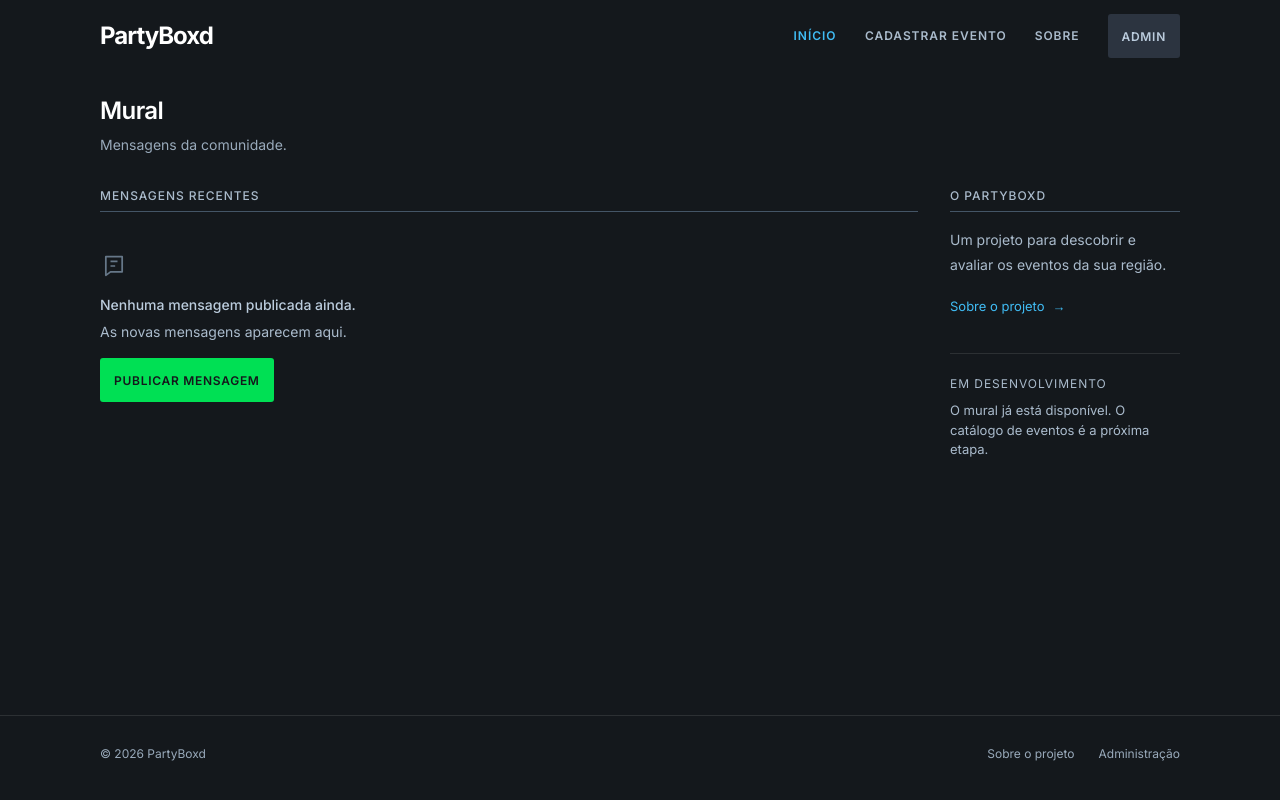
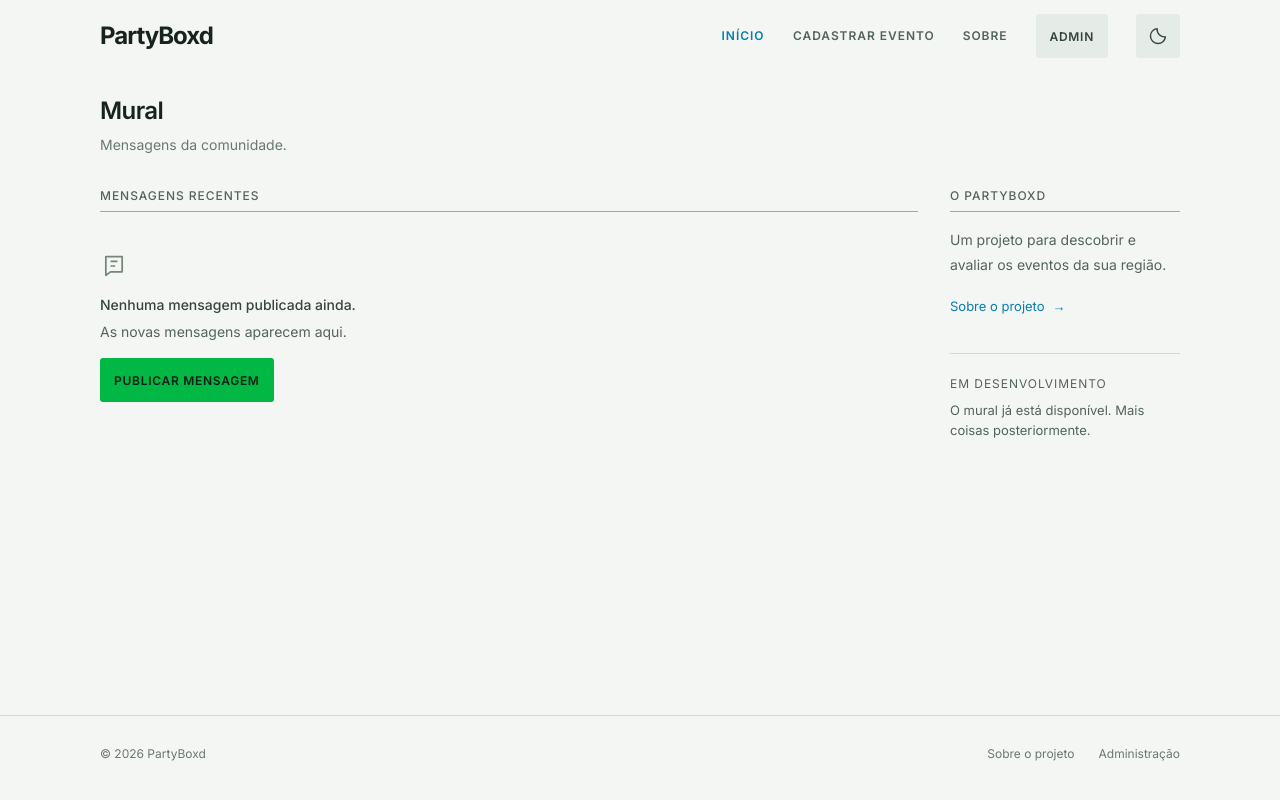
Before and after one commit to thiagoliuth/roleBox, a Django app: page / in a window 1280 px wide. Run offline with Django 5.2, Linux system fonts and the light colour scheme; data that the repository does not hold is empty; some libraries are stand-ins or nearby versions.

Commit message:
feat: modo claro

```diff
--- a/home/static/home/theme.css
+++ b/home/static/home/theme.css
@@ -25,6 +25,27 @@
     --lb-motion: 120ms;
 }
 
+html[data-theme="light"] {
+    color-scheme: light;
+    --lb-bg: #f4f6f3;
+    --lb-surface: #fff;
+    --lb-panel: #e5ebe7;
+    --lb-panel-hover: #d3ddd7;
+    --lb-border: #9aaba1;
+    --lb-border-soft: rgba(20, 40, 28, .14);
+    --lb-text: #53645a;
+    --lb-text-muted: #68796f;
+    --lb-text-strong: #17231b;
+    --lb-text-body: #34463a;
+    --lb-green: #00b843;
+    --lb-green-hover: #009d39;
+    --lb-blue: #087eae;
+    --lb-focus: #087eae;
+    --lb-decoration: #73877a;
+    --lb-on-green: #102017;
+    --lb-error: #bd3434;
+}
+
 body { margin: 0; background: var(--lb-bg); color: var(--lb-text); font: 14px/1.5 var(--lb-font-ui); }
 a { color: inherit; text-decoration: none; transition: color var(--lb-motion), background-color var(--lb-motion); }
 a:hover { color: var(--lb-blue); }
@@ -39,6 +60,10 @@ a:hover { color: var(--lb-blue); }
 .nav-links [aria-current="page"] { color: var(--lb-blue); }
 .mobile-nav { display: none; }
 .button { display: inline-flex; align-items: center; justify-content: center; min-height: 44px; border-radius: var(--lb-radius); padding: 8px 14px; font: 600 12px var(--lb-font-ui); letter-spacing: .06em; text-transform: uppercase; }
+button.button { border: 0; cursor: pointer; }
+.theme-toggle { width: 44px; padding: 8px; }
+.theme-icon { width: 20px; height: 20px; fill: none; stroke: currentColor; stroke-linecap: round; stroke-linejoin: round; stroke-width: 1.7; }
+html[data-theme="dark"] .theme-icon-moon, html[data-theme="light"] .theme-icon-sun { display: none; }
 .button-secondary { background: var(--lb-panel); color: var(--lb-text-body); }
 .button-secondary:hover { background: var(--lb-panel-hover); color: var(--lb-text-strong); }
 .button-primary { background: var(--lb-green); color: var(--lb-on-green); }
@@ -93,7 +118,7 @@ a:hover { color: var(--lb-blue); }
     .mobile-nav summary { display: flex; align-items: center; justify-content: center; gap: 8px; min-height: 44px; padding: 0 8px; cursor: pointer; font-size: 12px; text-transform: uppercase; letter-spacing: .08em; list-style: none; }
     .mobile-nav summary::-webkit-details-marker { display: none; }
     .mobile-nav[open] summary { color: var(--lb-blue); }
-    .mobile-nav-links { position: absolute; top: 48px; right: 0; z-index: 2; display: grid; gap: 4px; width: 180px; padding: 8px; border: 1px solid var(--lb-border); border-radius: var(--lb-radius); background: var(--lb-surface); }
+    .mobile-nav-links { position: absolute; top: 48px; right: 0; z-index: 2; display: grid; gap: 4px; width: 200px; padding: 8px; border: 1px solid var(--lb-border); border-radius: var(--lb-radius); background: var(--lb-surface); }
     .page-heading { margin-top: 24px; }
     .about-details dl > div { grid-template-columns: 1fr; gap: 4px; }
 }
--- /dev/null
+++ b/home/static/home/theme.js
@@ -0,0 +1,24 @@
+(() => {
+    const buttons = document.querySelectorAll("[data-theme-toggle]");
+
+    function updateButtons(theme) {
+        const nextTheme = theme === "dark" ? "light" : "dark";
+        buttons.forEach((button) => {
+            button.setAttribute("aria-label", `Ativar tema ${nextTheme === "light" ? "claro" : "escuro"}`);
+        });
+    }
+
+    let currentTheme = document.documentElement.dataset.theme;
+    updateButtons(currentTheme);
+
+    buttons.forEach((button) => {
+        button.addEventListener("click", () => {
+            currentTheme = currentTheme === "dark" ? "light" : "dark";
+            document.documentElement.dataset.theme = currentTheme;
+            try {
+                localStorage.setItem("partyboxd-theme", currentTheme);
+            } catch (_) {}
+            updateButtons(currentTheme);
+        });
+    });
+})();
--- a/templates/base.html
+++ b/templates/base.html
@@ -7,7 +7,18 @@
         <title>{% block title %}PartyBoxd{% endblock %}</title>
         {% include "includes/fonts.html" %}
         <script src="https://cdn.tailwindcss.com"></script>
+        <script>
+            (() => {
+                let theme;
+                try { theme = localStorage.getItem("partyboxd-theme"); } catch (_) {}
+                if (theme !== "light" && theme !== "dark") {
+                    theme = window.matchMedia("(prefers-color-scheme: dark)").matches ? "dark" : "light";
+                }
+                document.documentElement.dataset.theme = theme;
+            })();
+        </script>
         <link rel="stylesheet" href="{% static 'home/theme.css' %}" />
+        <script src="{% static 'home/theme.js' %}" defer></script>
         {% block extra_head %}{% endblock %}
     </head>
     <body
@@ -50,6 +61,10 @@
                     <a href="{% url 'admin:index' %}" class="button button-secondary"
                         >Admin</a
                     >
+                    <button class="button button-secondary theme-toggle" type="button" data-theme-toggle aria-label="Alternar tema">
+                        <svg class="theme-icon theme-icon-sun" viewBox="0 0 24 24" aria-hidden="true"><circle cx="12" cy="12" r="4" /><path d="M12 2v2m0 16v2M4.93 4.93l1.42 1.42m11.3 11.3 1.42 1.42M2 12h2m16 0h2M4.93 19.07l1.42-1.42m11.3-11.3 1.42-1.42" /></svg>
+                        <svg class="theme-icon theme-icon-moon" viewBox="0 0 24 24" aria-hidden="true"><path d="M20.9 13A9 9 0 0 1 11 3.1 9 9 0 1 0 20.9 13Z" /></svg>
+                    </button>
                     {% endblock %}
                 </div>
                 <details class="mobile-nav">
@@ -83,6 +98,10 @@
                         <a href="{% url 'admin:index' %}" class="button button-secondary"
                             >Admin</a
                         >
+                        <button class="button button-secondary theme-toggle" type="button" data-theme-toggle aria-label="Alternar tema">
+                            <svg class="theme-icon theme-icon-sun" viewBox="0 0 24 24" aria-hidden="true"><circle cx="12" cy="12" r="4" /><path d="M12 2v2m0 16v2M4.93 4.93l1.42 1.42m11.3 11.3 1.42 1.42M2 12h2m16 0h2M4.93 19.07l1.42-1.42m11.3-11.3 1.42-1.42" /></svg>
+                            <svg class="theme-icon theme-icon-moon" viewBox="0 0 24 24" aria-hidden="true"><path d="M20.9 13A9 9 0 0 1 11 3.1 9 9 0 1 0 20.9 13Z" /></svg>
+                        </button>
                     </div>
                 </details>
             </nav>
--- a/templates/home/index.html
+++ b/templates/home/index.html
@@ -78,8 +78,7 @@
         <div class="aside-note">
             <span class="eyebrow">Em desenvolvimento</span>
             <p>
-                O mural já está disponível. O catálogo de eventos é a próxima
-                etapa.
+                O mural já está disponível. Mais coisas posteriormente.
             </p>
         </div>
     </aside>
```
Also changed, not shown: templates/admin/base_site.html (+11 -0 lines).
